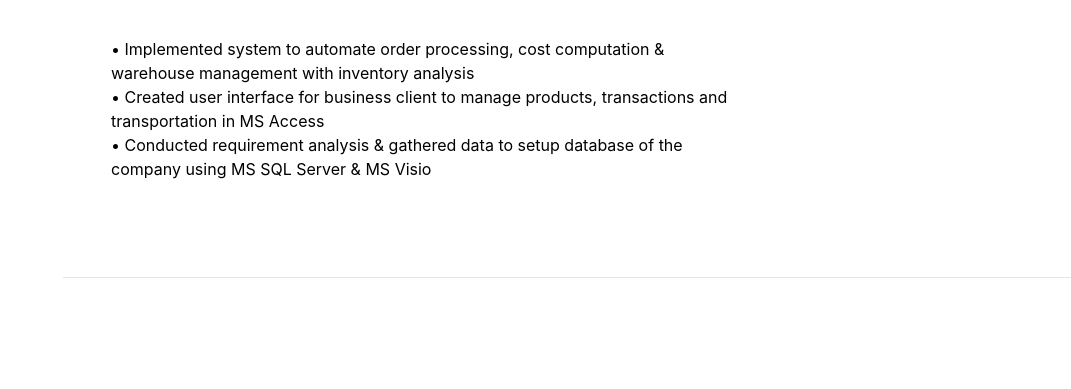
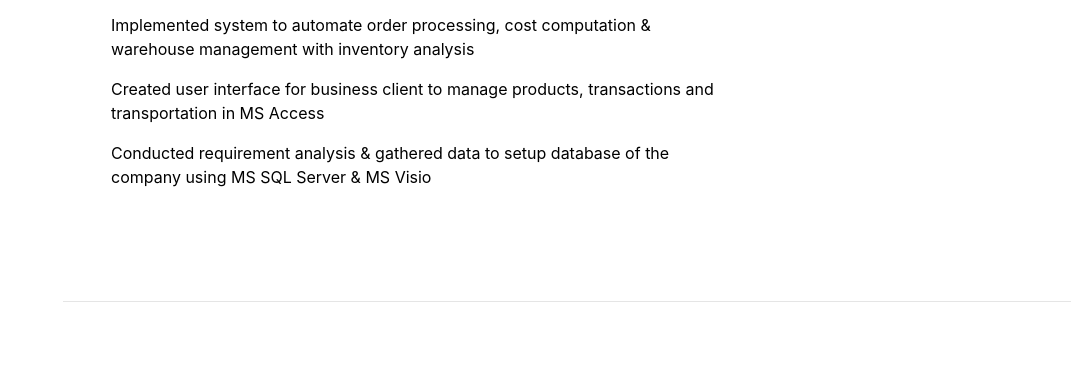
Before and after one commit to ruchitaj2/ruchitaj2.github.io, a website with bundled scripts: page index.html in a window 1280 px wide. Shown: the part 4418-4807 px from the top of the page, without its empty margins (209-1280 px from the left). Built offline with nearby package versions, Linux system fonts and the light colour scheme; a web font is replaced by a local one.

Commit message:
Update index.html

```diff
--- a/index.html
+++ b/index.html
@@ -230,16 +230,13 @@
 
           <div class="resume-item d-flex flex-column flex-md-row justify-content-between mb-5">
           <div class="resume-content">
-            <h3 class="mb-0">Big Data Analytics: Percipient and Cognitive Search Engine                                                                                            &nbsp;
-
-            <i class="fab fa-github"></i>
-          </a>
+            <h3 class="mb-0"> Big Data Analytics: Percipient and Cognitive Search Engine &nbsp;
           </h3>
             <div class="subheading mb-3">Syracuse University</div>
             <div>
-<p>Developed cognitive search engine to output the relevant content to user search query in a Web Interface</p>
-<p>Performed the text ranking on the data collected via elastic search and Apache nutch & stored in Hadoop clusters and RDDs </p>
-<p>Technology Stack:  Python, HBase, RDDs, Spark, Elastic search, Apache Nutch, SQL, Page Rank, Google API</p>
+		<p>Developed cognitive search engine to output the relevant content to user search query in a Web Interface</p>
+		<p>Performed the text ranking on the data collected via elastic search and Apache nutch & stored in Hadoop clusters and RDDs </p>
+		<p>Technology Stack:  Python, HBase, RDDs, Spark, Elastic search, Apache Nutch, SQL, Page Rank, Google API</p>
 </div>
           </div>
           <div class="resume-date text-md-right">
@@ -259,10 +256,10 @@
 
           </h3>
             <div class="subheading mb-3">Syracuse University</div>
-            <div> <br>
-• Implemented system to automate order processing, cost computation & warehouse management with inventory analysis<br>
-• Created user interface for business client to manage products, transactions and transportation in MS Access<br>
-• Conducted requirement analysis & gathered data to setup database of the company using MS SQL Server & MS Visio<br>
+            <div>
+		<p>Implemented system to automate order processing, cost computation & warehouse management with inventory analysis</p>
+		<p>Created user interface for business client to manage products, transactions and transportation in MS Access</p>
+		<p>Conducted requirement analysis & gathered data to setup database of the company using MS SQL Server & MS Visio</p>
 </div>
           </div>
           <div class="resume-date text-md-right">
```
